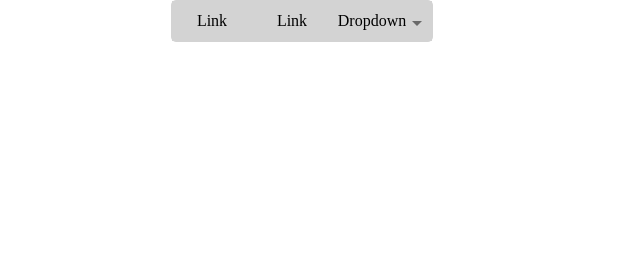
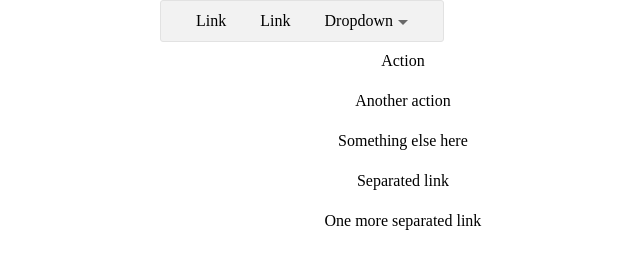
Before and after one commit to sdenysov/html-css, a website: page block-model/menu/hw/index.html in a window 1280 px wide. Shown: the whole page, without its empty margins (338-978 px from the left). Drawn offline with Linux system fonts and the light colour scheme.

Commit message:
[rev. 01] Menu

```diff
--- a/block-model/menu/hw/index.html
+++ b/block-model/menu/hw/index.html
@@ -6,27 +6,21 @@
     <link href="style.css" type="text/css" rel="stylesheet">
 </head>
 <body>
-<ul class="horizontal-menu">
+<nav>
+    <ul class="menu horizontal-menu">
         <li><a href="#">Link</a></li>
-    <li>
-        <a href="#">Link</a>
-
-    </li>
-    <li class="drop-menu"><a href="#">Dropdown
-        <div class="drop-menu-triangle"></div>
-    </a>
-        <ul class="sub-menu dropdown-shadow">
+        <li><a href="#">Link</a></li>
+        <li class="drop-menu">
+            <a href="#" class="caret">Dropdown</a>
+            <ul class="menu sub-menu">
                 <li><a href="#">Action</a></li>
                 <li><a href="#">Another action</a></li>
-            <li><a href="#">Something else here</a></li>
-            <div class="dropdown-line"></div>
+                <li class="separator"><a href="#">Something else here</a></li>
                 <li><a href="#">Separated link</a></li>
-            <div class="dropdown-line"></div>
-            <li><a href="#">One more separated link</a></li>
+                <li class="separator"><a href="#">One more separated link</a></li>
             </ul>
-
         </li>
-
     </ul>
+</nav>
 </body>
 </html>
--- a/block-model/menu/hw/style.css
+++ b/block-model/menu/hw/style.css
@@ -3,93 +3,57 @@ body {
     padding: 0;
 }
 
+nav {
+    text-align: center;
+}
+
+.menu {
+    list-style-type: none;
+    padding: 0;
+    margin: 0;
+}
+
+.menu a {
+    text-decoration: none;
+    color: black;
+    text-align: center;
+    line-height: 40px;
+}
+
 .horizontal-menu {
+    border-radius: 3px;
+    display: inline-block;
+    padding: 0 20px;
     margin: 0 auto;
-    padding: 0;
-    list-style-type: none;
-    font-size: 0;
-    width: 260px;
-    border: 1px solid lightgrey;
-    border-radius: 5px;
+    border: 1px solid #E2E2E2;
+    background-color: #F2F2F2;
 }
 
 .horizontal-menu > li {
     display: inline-block;
-    position: relative;
 }
 
-.horizontal-menu > li a {
+.horizontal-menu a {
     display: block;
+    position: relative;
     height: 40px;
-    line-height: 40px;
-    width: 80px;
-    background-color: lightgrey;
-    font-size: 16px;
-    text-align: center;
-    text-decoration: none;
-    color: black;
+    padding: 0 15px;
 }
 
-.horizontal-menu li a:hover, .drop-menu:hover {
-    background-color: lightcyan;
+.horizontal-menu a:hover {
+    background-color: #E2E2E2;
 }
 
-.drop-menu {
-    display: block;
-    width: 100px;
-    margin: 0;
-    background-color: lightgrey;
-}
-
-.drop-menu-triangle {
-    position: absolute;
+.caret::after {
+    display: inline-block;
+    content: '';
     border: 5px solid transparent;
     border-top: 5px solid dimgray;
     border-bottom: 0;
-    top: 50%;
-    left: 60%;
-    margin-left: 20px;
-}
-
-.horizontal-menu > li:hover .sub-menu {
-    display: block;
-}
-
-.sub-menu > li a:hover {
-    background-color: lightblue;
-}
-
-.sub-menu > li {
-    width: 100px;
-}
-
-.sub-menu > li a {
-    width: 170px;
-    background-color: lightgoldenrodyellow;
-    text-align: left;
-    padding-left: 5px;
+    margin-left: 5px;
+    vertical-align: middle;
 }
 
 .sub-menu {
-    display: none;
     position: absolute;
-    border: 1px solid lightgrey;
-    top: 100%;
-    padding: 0;
-    width: 170px;
-    border-bottom-left-radius: 3px;
-    border-bottom-right-radius: 3px;
 }
-
-.dropdown-line {
-    height: 5px;
-    border-top: 1px solid lightgrey;
-    background-color: lightgoldenrodyellow;
-    width: 170px;
-    padding-left: 5px;
-}
-
-.dropdown-shadow {
-    box-shadow: 0 0 10px;
-    color: lightgrey;
-}
```
Lines whose indentation alone changed are shown as unchanged.
